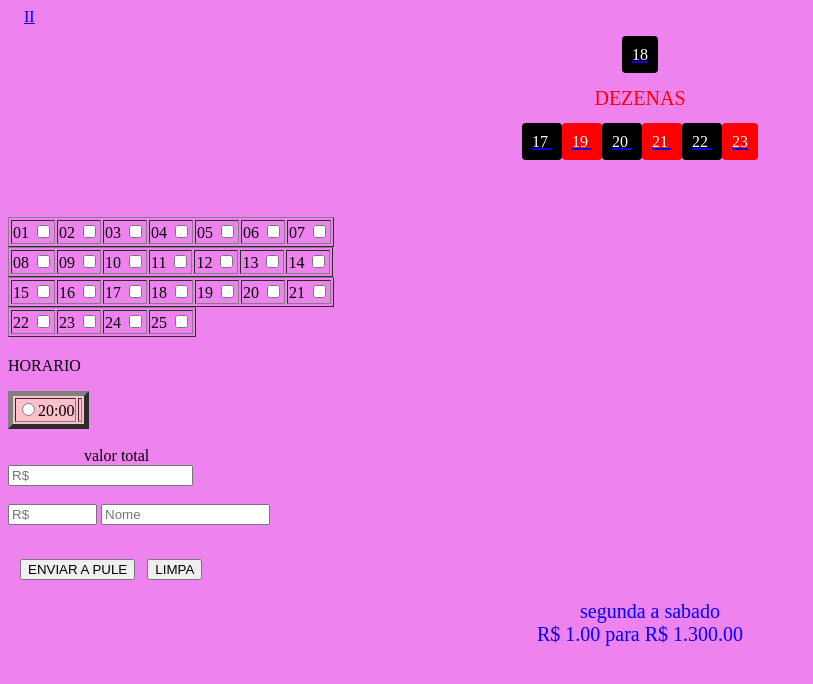
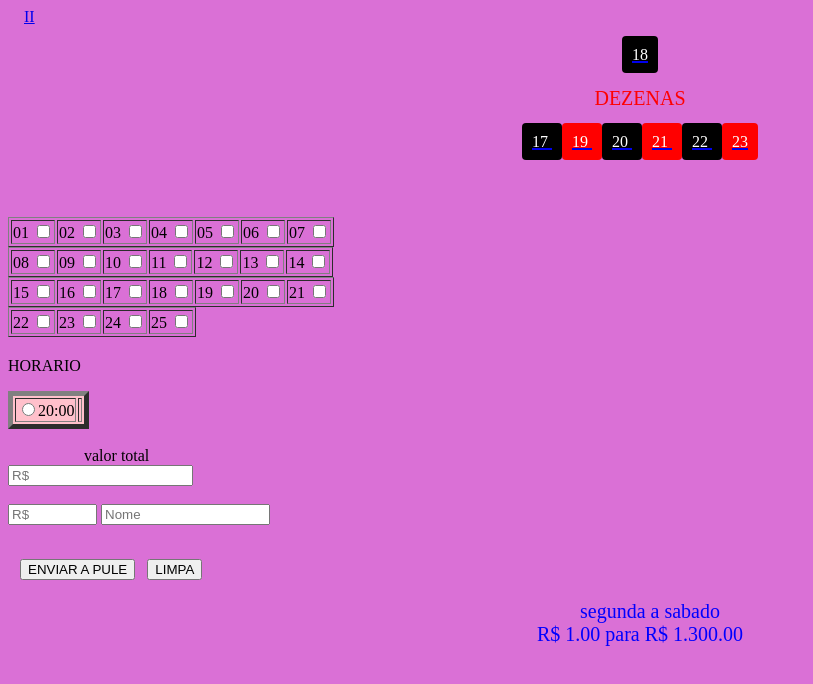
Before and after one commit to Savanty/multijogostart, a plain HTML site: page 18lotinha.html in a window 1280 px wide. Shown: the whole page, without its empty margins (0-813 px from the left). Drawn offline with Linux system fonts and the light colour scheme.

Commit message:
Atualizar o 18lotinha.html

```diff
--- a/18lotinha.html
+++ b/18lotinha.html
@@ -3,7 +3,7 @@
 <meta name="viewport" content="width=device-width, initial-scale=1.0"/>
 <meta http-equiv="Content-Type" content="text/html; charset=UTF-8"/>
 </head>
-<body style="background-color:Violet">
+<body style="background-color:#DA70D6">
 
 <script>
 function checkChoice(whichbox) { with(whichbox.form) { if (whichbox.checked == false) hiddentotal.value = eval(hiddentotal.value) * eval(whichbox.value); else hiddentotal.value = eval(hiddentotal.value) * eval(whichbox.value); return (formatCurrency(hiddentotal.value));; } }
```
